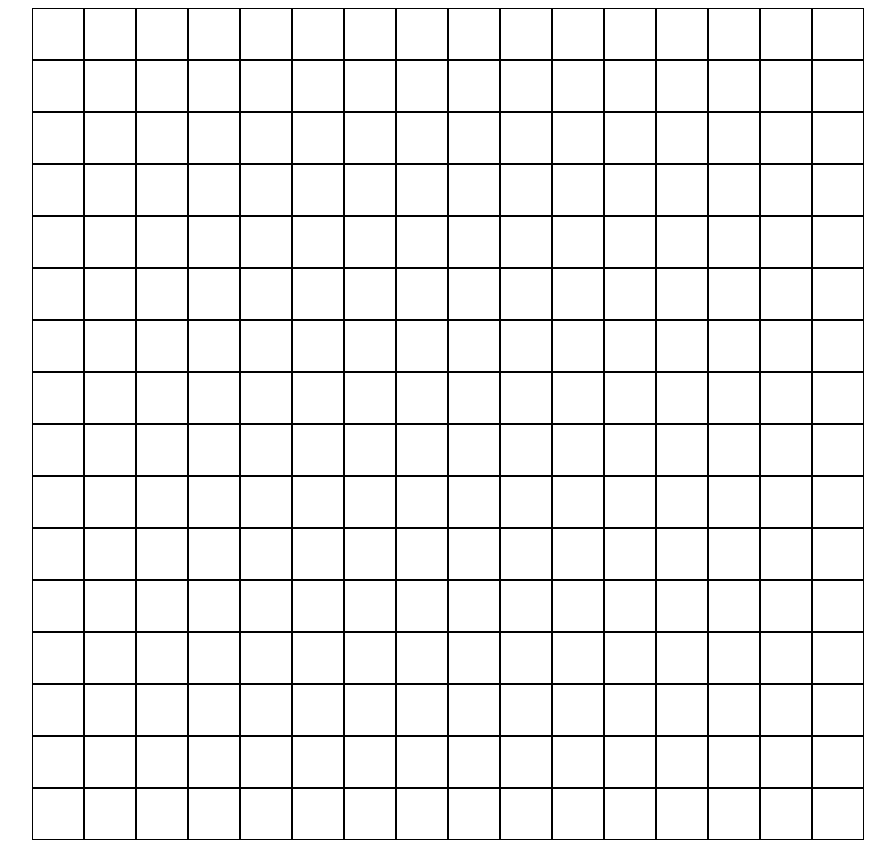
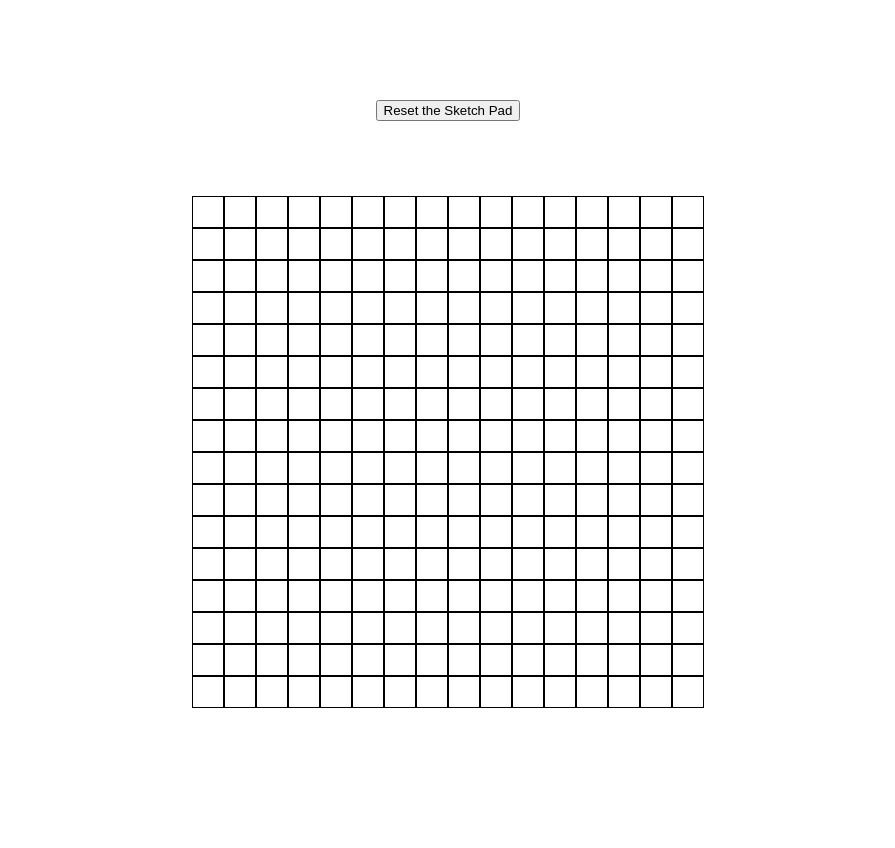
Before and after one commit to enzoperce35/Etch_a_Sketch, a plain HTML site: page Etch a sketch.html in a window 1280 px wide. Shown: the whole page, without its empty margins (192-1087 px from the left). After the commit the page ends 800 px from the top, so only its background shows below. Drawn offline with Linux system fonts and the light colour scheme.

Commit message:
Finished the app

```diff
--- a/Etch a sketch.html
+++ b/Etch a sketch.html
@@ -25,14 +25,15 @@
     function addtoSubcontainer(elementId, divCount) {
        divCount.forEach(function(squares) {
          elementId.appendChild(squares);
-    })
+     })
     }
 
-     var group = 0;
-     function setAttribute(squareGroup) {
+      var group = 0;
+    function setAttribute(squareGroup) {
       squareGroup.forEach(function(square) {
-          square.setAttribute('style', "width: 50px; height: 50px; border-style: solid; border-width: 1px 1px; float: left; margin: auto;");
+          square.setAttribute('style', "width: 30px; height: 30px; border-style: solid; border-width: 1px 1px; float: left; margin: auto;");
           square.setAttribute('id', `${++group}`);
+          square.setAttribute('class', 'squares');
       })
      };
 
@@ -54,8 +55,15 @@
       const SquaresO = createDiv(16);
       const SquaresP = createDiv(16);
 
+      var button = document.createElement('button');
+        button.textContent =  'Reset the Sketch Pad';
+        button.setAttribute('style', "display: table; margin: auto; margin-top: 100px;")
+        button.setAttribute('id', "button");
+        document.body.append(button);
+
       const mainContainer = document.createElement('div');
         mainContainer.setAttribute('id', 'mainContainer');
+        mainContainer.setAttribute('style', "margin-top: 75px; margin-bottom: 50px")
         document.body.append(mainContainer);
 
       var myDivs = document.getElementById('mainContainer');
@@ -68,7 +76,6 @@
     });
 
       var SubA = document.getElementById("A"); addtoSubcontainer(SubA, SquaresA); setAttribute(SquaresA);
-      var SubB = document.getElementById("B"); addtoSubcontainer(SubB, SquaresB); setAttribute(SquaresB);
       var SubC = document.getElementById("C"); addtoSubcontainer(SubC, SquaresC); setAttribute(SquaresC);
       var SubD = document.getElementById("D"); addtoSubcontainer(SubD, SquaresD); setAttribute(SquaresD);
       var SubE = document.getElementById("E"); addtoSubcontainer(SubE, SquaresE); setAttribute(SquaresE);
@@ -82,7 +89,28 @@
       var SubM = document.getElementById("M"); addtoSubcontainer(SubM, SquaresM); setAttribute(SquaresM);
       var SubN = document.getElementById("N"); addtoSubcontainer(SubN, SquaresN); setAttribute(SquaresN);
       var SubO = document.getElementById("O"); addtoSubcontainer(SubO, SquaresO); setAttribute(SquaresO);
+      var SubB = document.getElementById("B"); addtoSubcontainer(SubB, SquaresB); setAttribute(SquaresB);
       var SubP = document.getElementById("P"); addtoSubcontainer(SubP, SquaresP); setAttribute(SquaresP);
+
+      var Squares = document.querySelectorAll(".squares");
+       Squares.forEach((div) => {
+         div.addEventListener('mouseover', (e) => {
+             //div.setAttribute('style', "background-color: green")    this does not work
+            div.style.backgroundColor = "green";   //this works :)
+       });
+     });
+
+      var resetButton = document.querySelector('#button');
+       resetButton.addEventListener('click', function()  {
+           answer =  prompt('How many total squares are there on each side?', 'please enter a number');{
+                if (answer == 64) {
+                  window.open("");
+                }else {
+                 answer = prompt('Your answer is wrong','16x4?');
+                     if (answer == 64) window.open("");
+        }
+       }
+      });
 
 </script>
 
```
